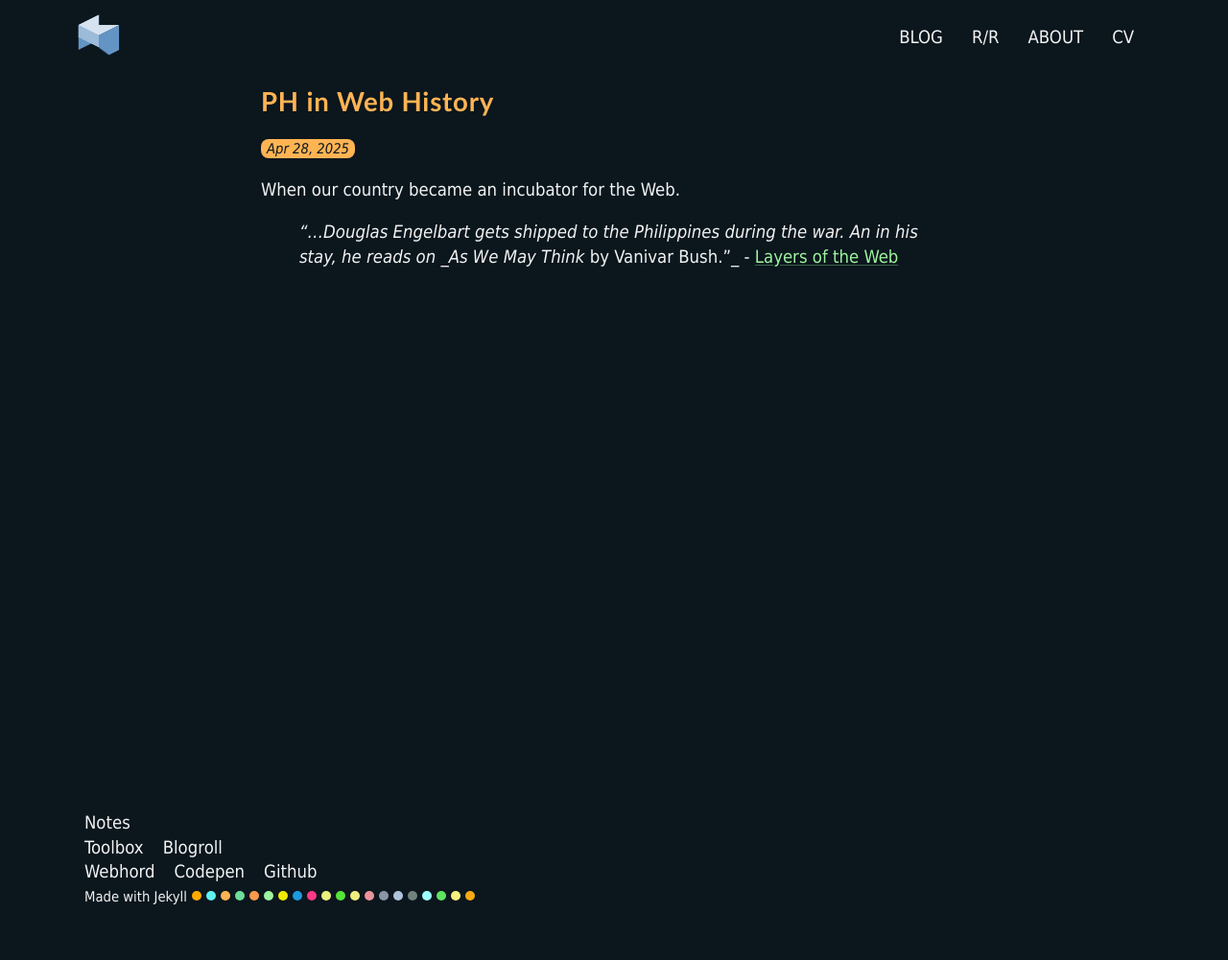
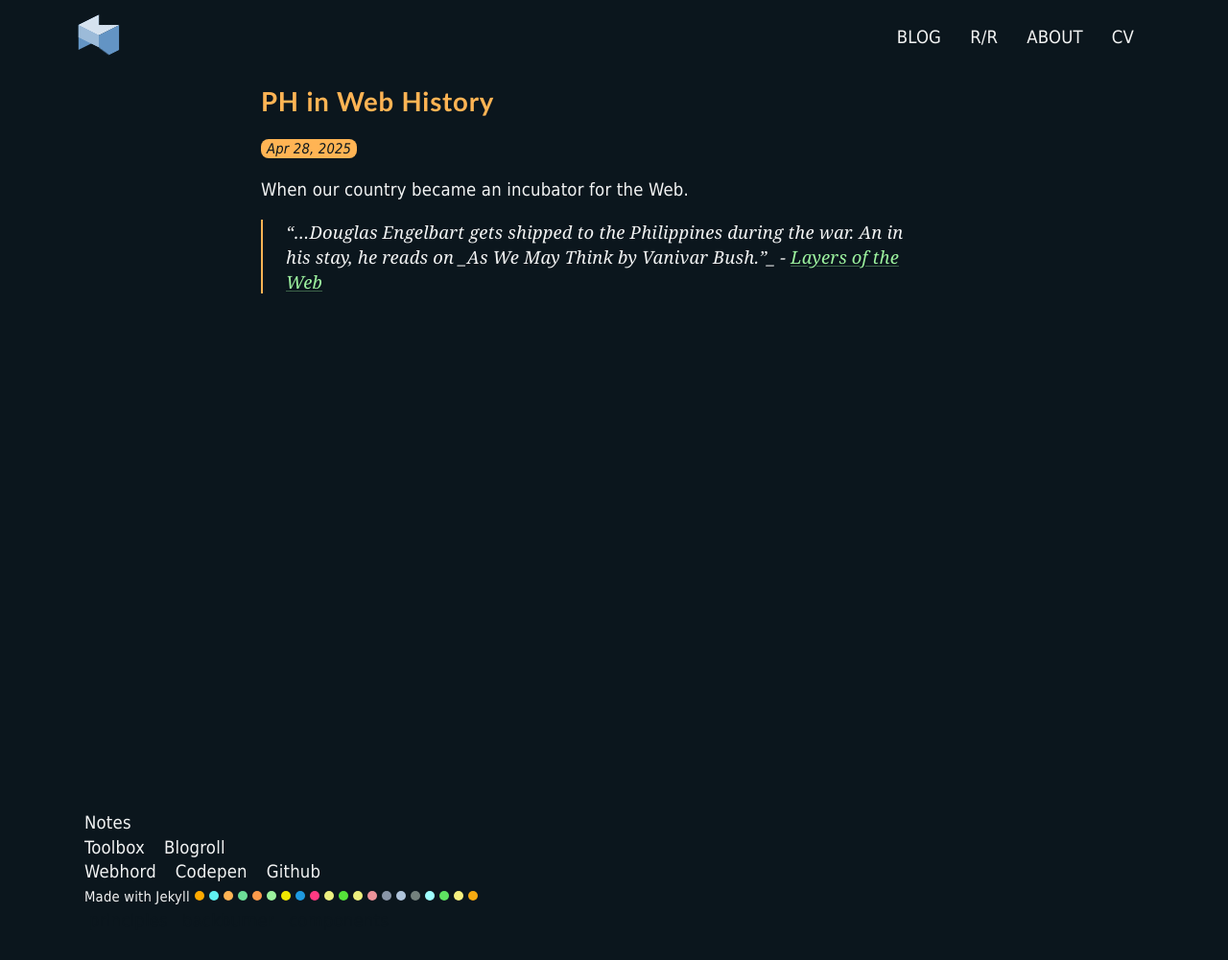
Before and after one commit to mpdagang/mpdagang.github.io, a Jekyll site: the page built from _posts/notes/2025-04-28-small-note-00001.md, in a window 1280 px wide. Shown: the whole page at 96% size. Built offline with Jekyll 4.4.1, drawn with Linux system fonts in a browser that asks for light colours.

Commit message:
General style update

```diff
--- a/assets/styles/main.scss
+++ b/assets/styles/main.scss
@@ -12,8 +12,9 @@ html {
 
 body {
   font-family: Tahoma, Geneva, Verdana, sans-serif, system-ui;
-  font-size: 1.15rem;
+  font-size: clamp(0.9rem, 2dvw, 1.15rem);
   line-height: calc(0.2rem*8);
+  letter-spacing: 0.01em;
   background-color: #0B161D;
   // color: #F8F8F8;
   color: #f2f3f3;
@@ -87,6 +88,14 @@ ul {
 
 summary {
   cursor: pointer;
+}
+
+blockquote {
+  font-family: Cambria, Cochin, Georgia, Times, 'Times New Roman', serif;
+  margin-inline-start: 0;
+  padding: 0rem 0rem 0rem 1.5rem;
+  font-style: italic;
+  border-left: 2px solid var(--mp-c-lua-03);
 }
 
 .mp-c-lua-02 {
```
